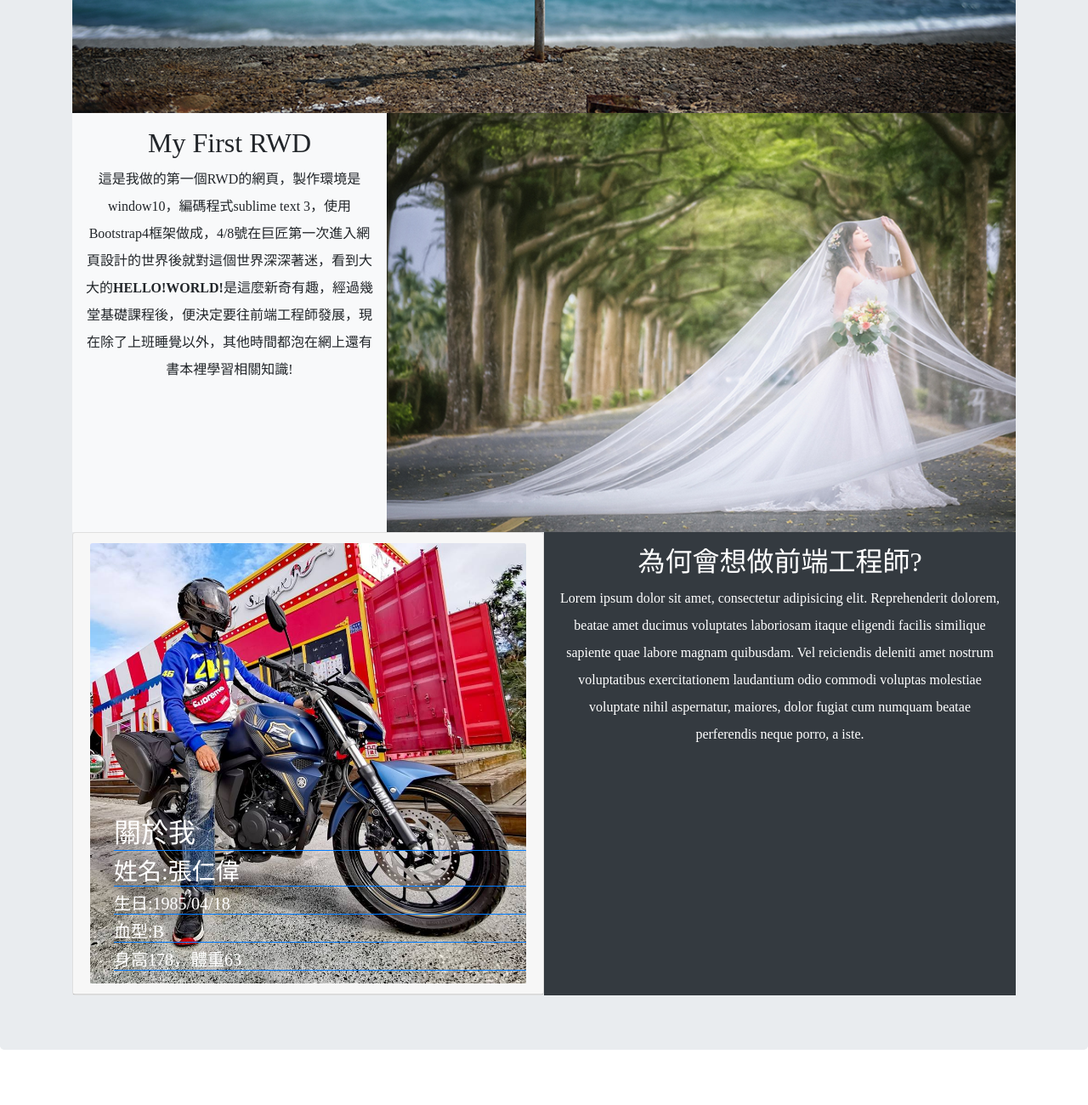
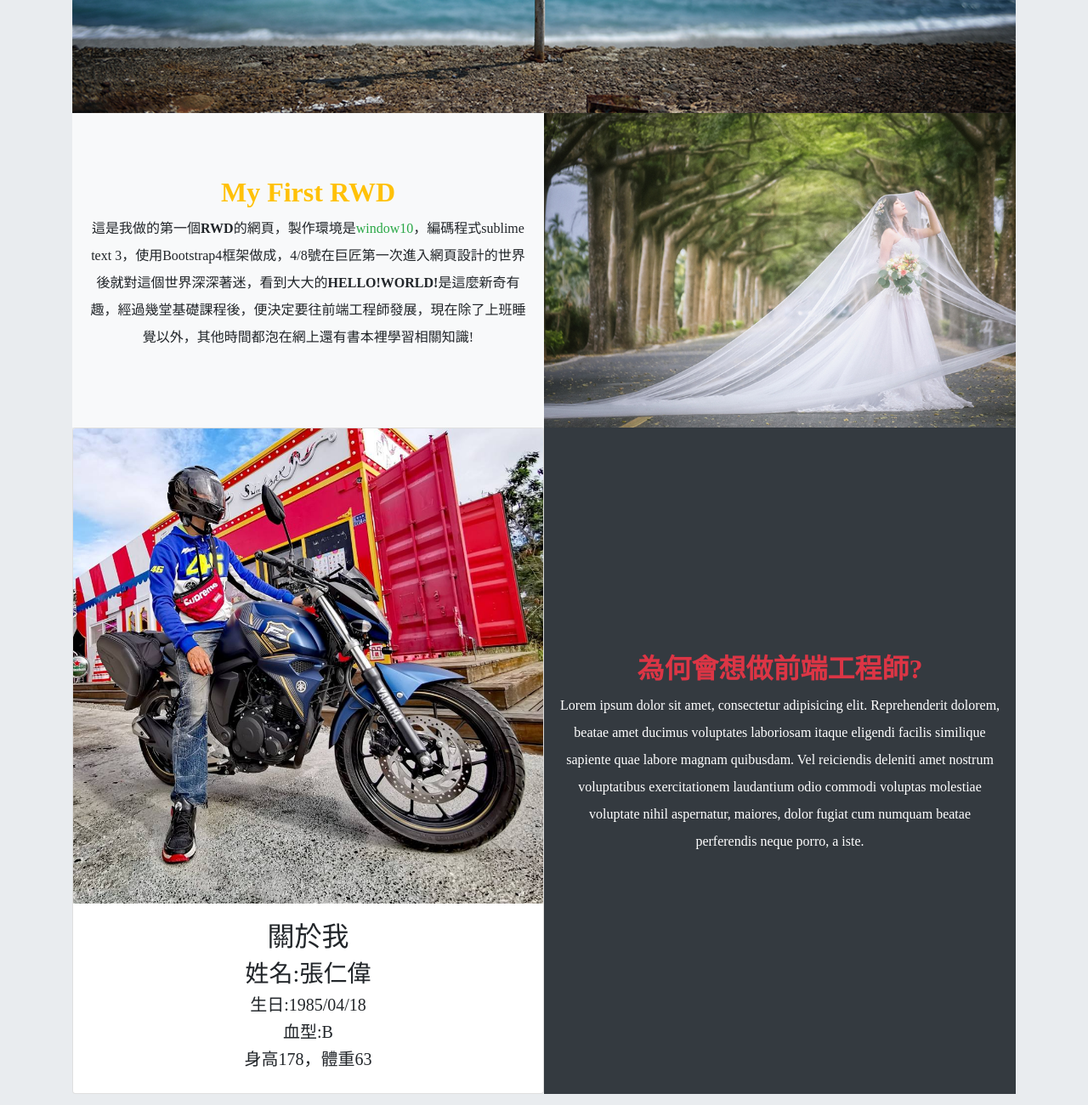
Before and after one commit to hide740418/new-web, a plain HTML site: page index.html in a window 1280 px wide. Shown: the part 680-1980 px from the top of the page at 85% size. Before the commit the page ends 1947 px from the top, so only its background shows below. Drawn offline with nearby package versions, Linux system fonts and the light colour scheme.

Commit message:
Update index.html

```diff
--- a/index.html
+++ b/index.html
@@ -20,46 +20,39 @@
 	</header>
 	<div class="container">
 		<div class="row no-gutters">
-			<div class="col-sm-12 col-md-7 col-lg-8 order-2 bg-light">
+			<div class="col-sm-12 col-md-6 order-2 bg-light">
 				<a class="example-image-link" href="./images/01l.jpg" data-lightbox="example-set" data-title="Click the right half of the image to move forward."><img src="./images/01.jpg"></a>
 			</div>
-			<div class="col-sm-12 col-md-5 col-lg-4 bg-light text-center p-3 order-1" >
-				<h2>My First RWD</h2>
-				<p>這是我做的第一個RWD的網頁，製作環境是window10，編碼程式sublime text 3，使用Bootstrap4框架做成，4/8號在巨匠第一次進入網頁設計的世界後就對這個世界深深著迷，看到大大的<b>HELLO!WORLD!</b>是這麼新奇有趣，經過幾堂基礎課程後，便決定要往前端工程師發展，現在除了上班睡覺以外，其他時間都泡在網上還有書本裡學習相關知識!</p>
+			<div class="col-sm-12 col-md-6 bg-light p-3 order-1 d-flex flex-column justify-content-center text-center">
+				<h2 class="text-warning"><strong>My First RWD</strong></h2>
+				<p>這是我做的第一個<strong>RWD</strong>的網頁，製作環境是<span class="text-success">window10</span>，編碼程式sublime text 3，使用Bootstrap4框架做成，4/8號在巨匠第一次進入網頁設計的世界後就對這個世界深深著迷，看到大大的<b>HELLO!WORLD!</b>是這麼新奇有趣，經過幾堂基礎課程後，便決定要往前端工程師發展，現在除了上班睡覺以外，其他時間都泡在網上還有書本裡學習相關知識!</p>
 			</div>
 		</div>
 	</div>
 
 	<div class="container">
 		<div class="row no-gutters">
-    		<div class="col-sm-12 col-md-6 col-lg-6">
+    		<div class="col-sm-12 col-md-6">
    				<div class="card">
-   					<div class="card-header">
-   						<img class="card-img-top" src="images/me.jpg" alt="Card image" >
-   						<div class="card-body card-img-overlay d-flex flex-column justify-content-end text-white pl-5">
-   							<h2 class="border-bottom border-primary">關於我</h2>
-   							<h3 class="border-bottom border-primary">姓名:張仁偉</h3>
-   							<h5 class="border-bottom border-primary">生日:1985/04/18</h5>
-   							<h5 class="border-bottom border-primary">血型:B</h5>
-   							<h5 class="border-bottom border-primary">身高178，體重63</h5>
+   					<div>
+   						<img class="card-img-top d-block mx-auto img-fluid" src="images/me.jpg" alt="Card image" >
+   						<div class="card-body text-center">
+   							<h2>關於我</h2>
+   							<h3>姓名:張仁偉</h3>
+   							<h5>生日:1985/04/18</h5>
+   							<h5>血型:B</h5>
+   							<h5>身高178，體重63</h5>
    						</div>
    					</div>
    				</div>
    			</div>
-   			<div class="col-sm-12 col-md-6 col-lg-6 text-center bg-dark text-white p-3">
-   				<h2>為何會想做前端工程師?</h2>
+   			<div class="col-sm-12 col-md-6 text-center bg-dark text-white p-3 d-flex flex-column justify-content-center text-center">
+   				<h2 class="text-danger"><strong>為何會想做前端工程師?</strong></h2>
 				<p>Lorem ipsum dolor sit amet, consectetur adipisicing elit. Reprehenderit dolorem, beatae amet ducimus voluptates laboriosam itaque eligendi facilis similique sapiente quae labore magnam quibusdam. Vel reiciendis deleniti amet nostrum voluptatibus exercitationem laudantium odio commodi voluptas molestiae voluptate nihil aspernatur, maiores, dolor fugiat cum numquam beatae perferendis neque porro, a iste.</p>
 			</div>
 		</div>
 	</div>
 </div>
-
-
-
-
-
-
-
 
 
 
```
